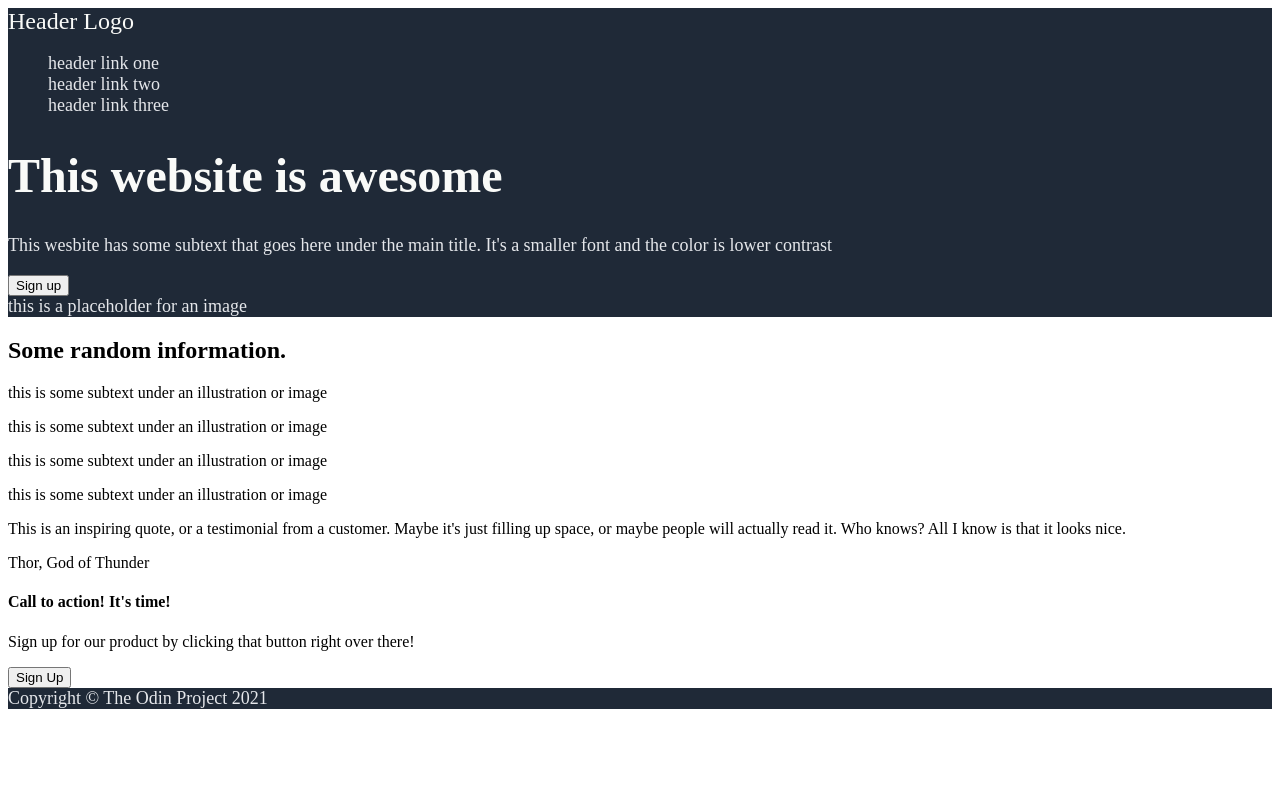
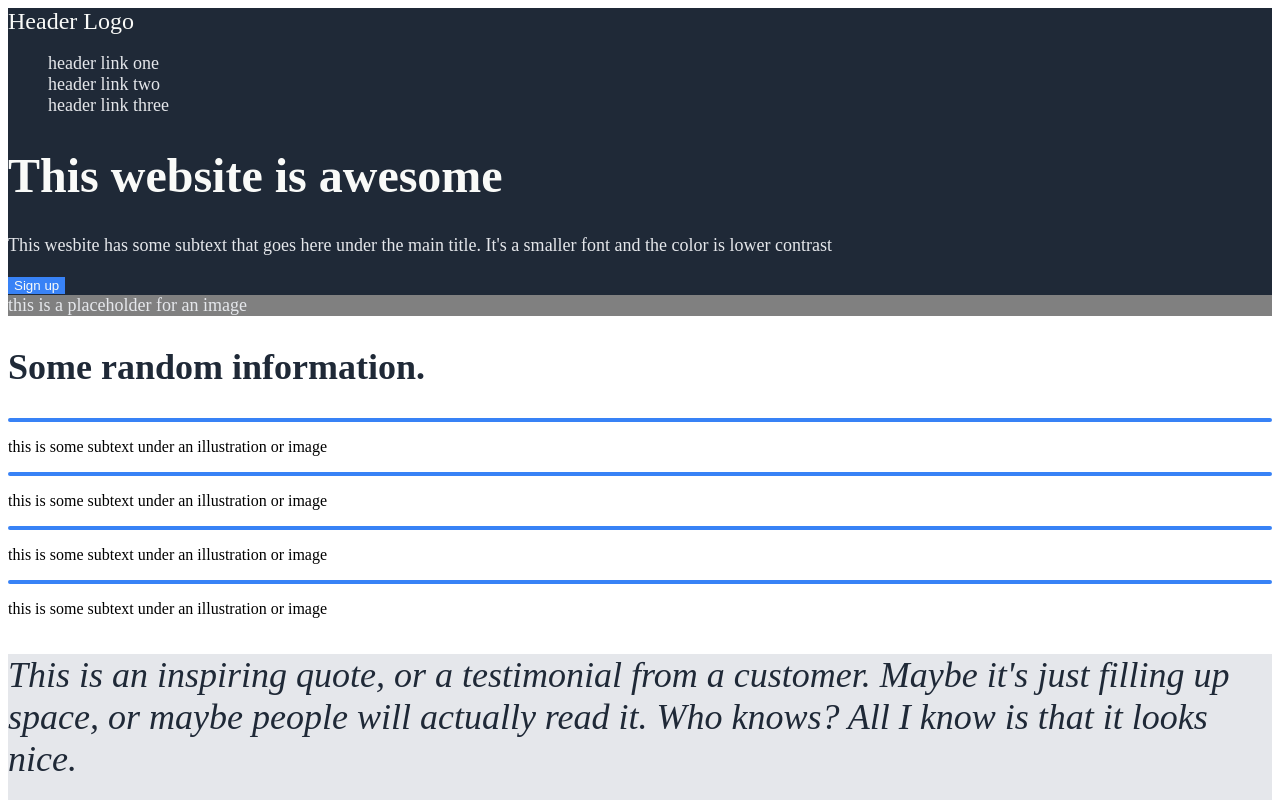
Before and after one commit to Lolabird/odin-landing-page-project, a plain HTML site: page index.html in a window 1280 px wide. Shown: the top 800 px of the page. Drawn offline with Linux system fonts and the light colour scheme.

Commit message:
Add colors and font styles

```diff
--- a/styles.css
+++ b/styles.css
@@ -22,3 +22,32 @@ h1 {
     font-weight: 900;
     color: #f9faf8;
 }
+
+button {
+    background-color: #3882f6;
+    color:#f9faf8;
+    border: none;
+}
+
+.cta-img {
+    background-color: grey;
+}
+
+h2 {
+    color: #1f2937;
+    font-weight: 900;
+    font-size: 36px;
+}
+
+.card {
+    border: 2px solid #3882f6;
+    border-radius: 5px;
+}
+
+.quote-box {
+    background-color: #e5e7eb;
+    font-size: 36px;
+    color: #1f2937;
+    font-weight: lighter;
+    font-style: italic;
+}
```
